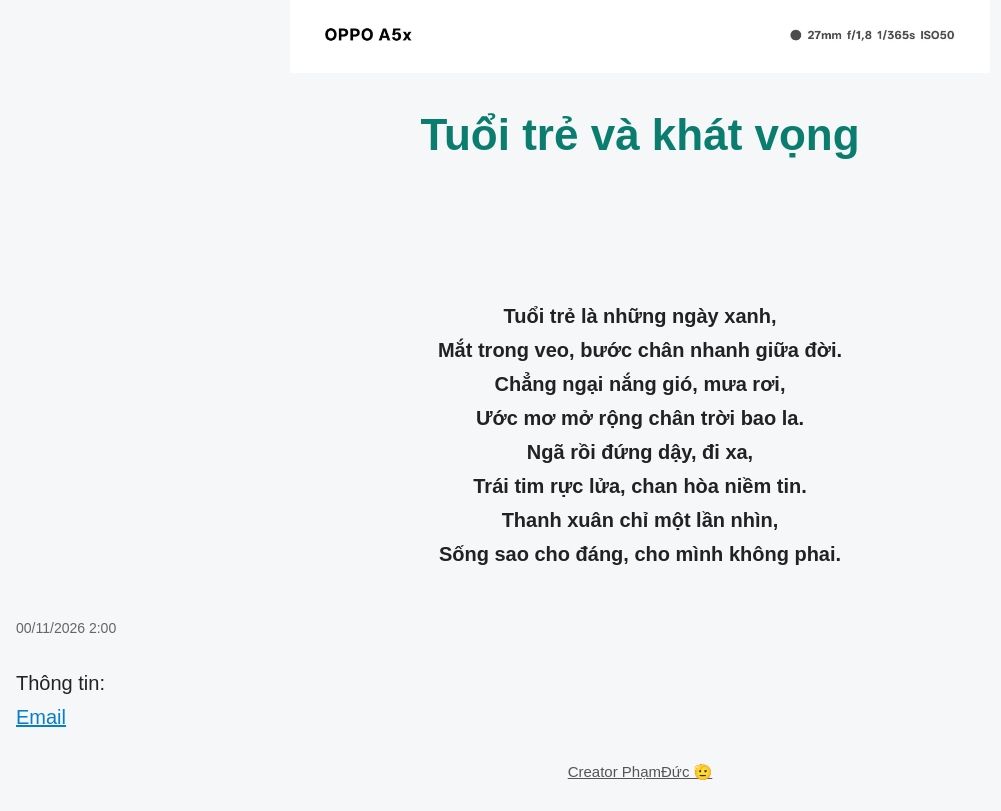
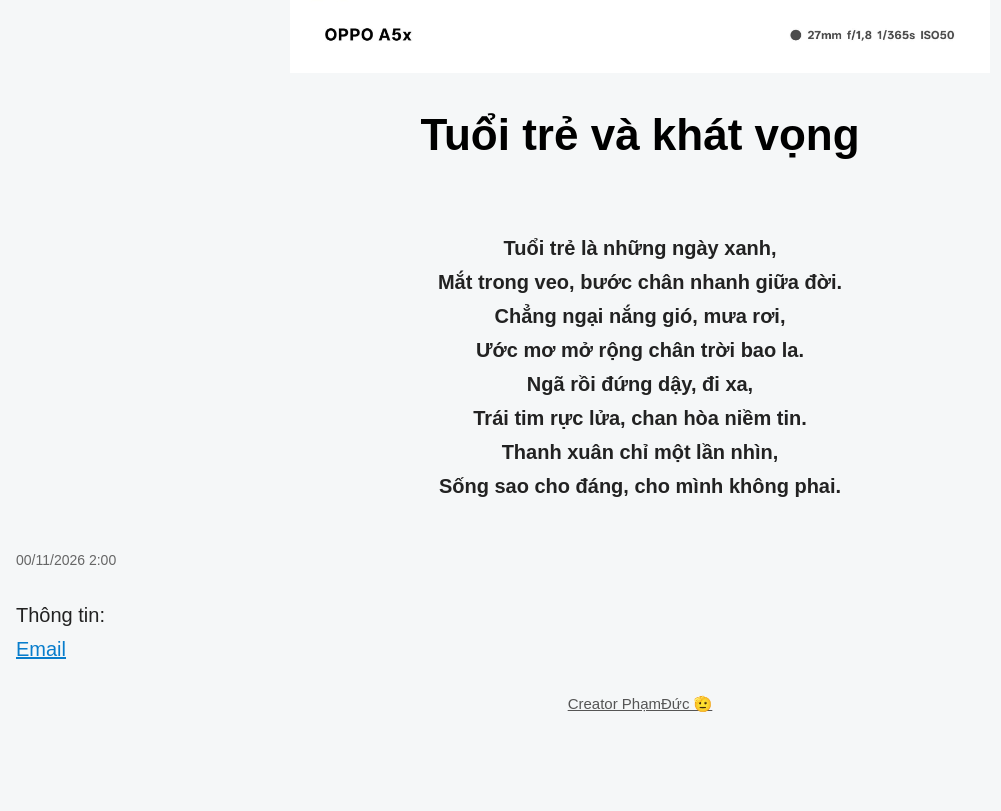
Before and after one commit to VanDuc-THPT/Website, a plain HTML site: page index.html in a window 1280 px wide. Shown: the part 4675-5486 px from the top of the page, without its empty margins (0-1001 px from the left). After the commit the page ends 5418 px from the top, so only its background shows below. Drawn offline with Linux system fonts and the light colour scheme.

Commit message:
Update index.html

```diff
--- a/index.html
+++ b/index.html
@@ -88,11 +88,10 @@
         <section class="memory">
             <img src="video/anh6.jpg"
                  atl="Ảnh 🗿">
-            <h2 style="text-align: center;"><strong>Tuổi trẻ và khát vọng</strong></h2>
+            <h2 style="text-align: center;
+                color: black;"><strong>Tuổi trẻ và khát vọng</strong></h2>
             <p style="white-space: pre-line;
                 text-align: center;"><strong>
-
-
 Tuổi trẻ là những ngày xanh,
 Mắt trong veo, bước chân nhanh giữa đời.
 Chẳng ngại nắng gió, mưa rơi,
```
